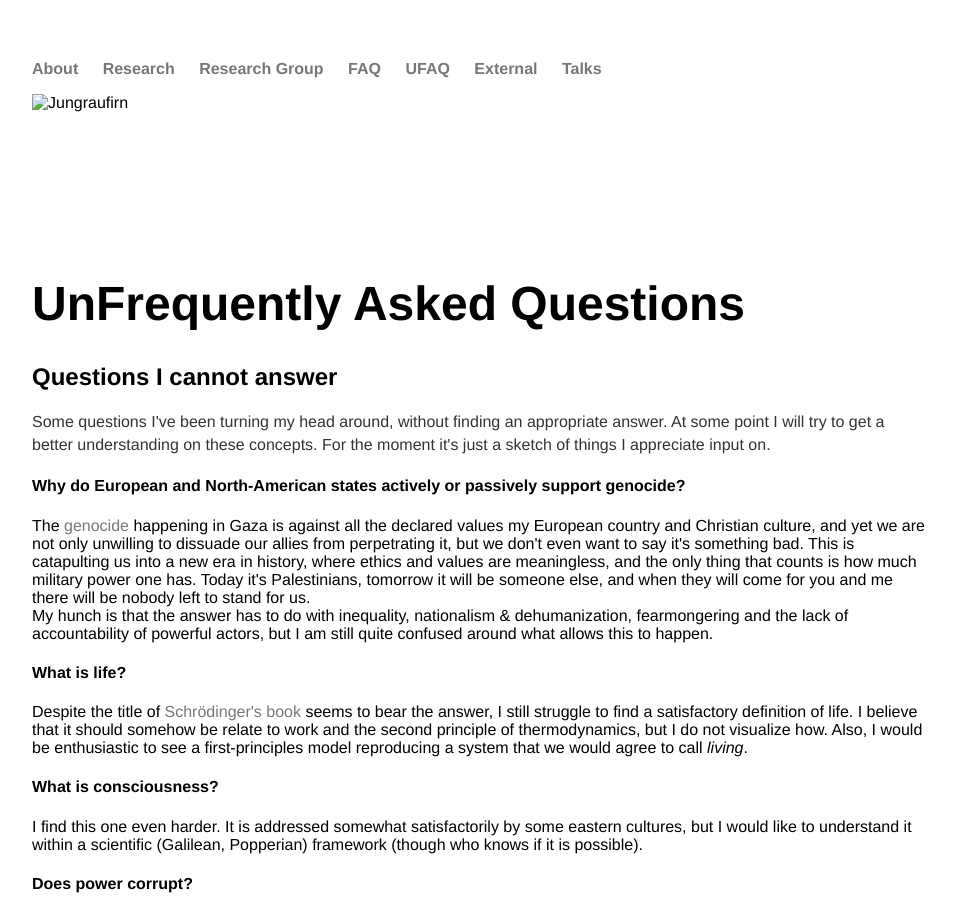
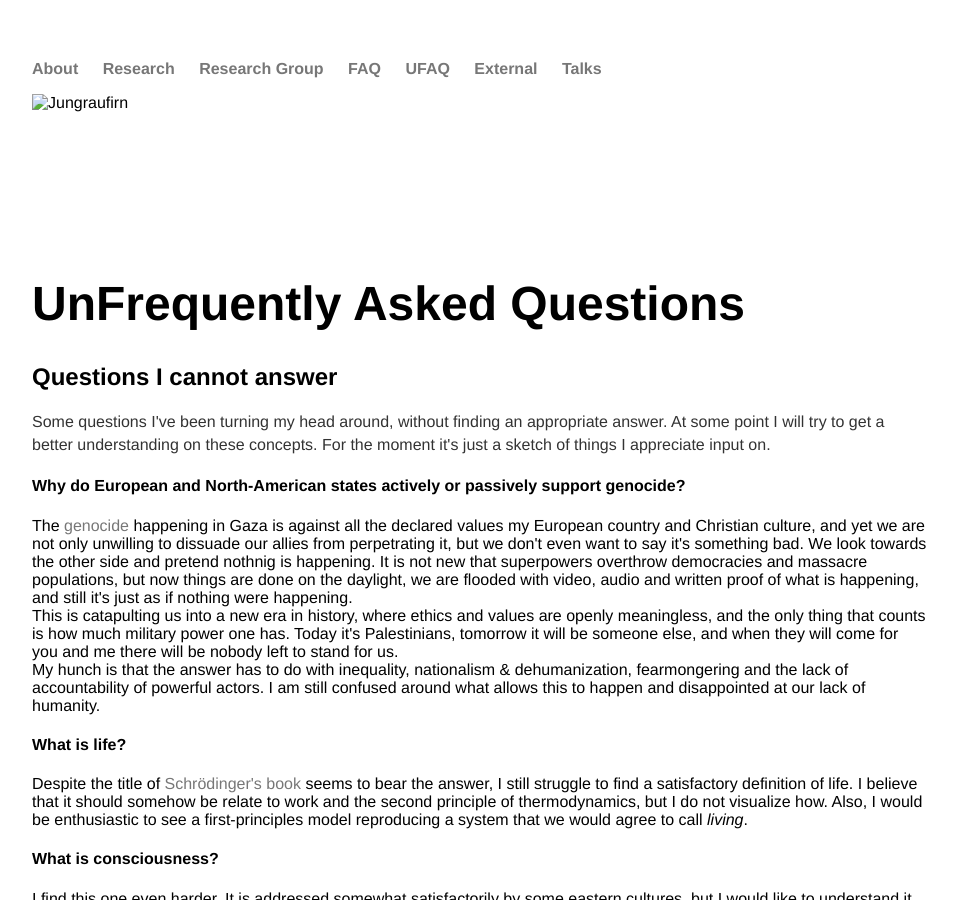
Before and after one commit to mbaityje/mbaityje.github.io, a Jekyll site: the page built from ufaq/index.html, in a window 1280 px wide and 900 px high. Shown: the whole window, without its empty margins (160-1117 px from the left). Built offline with Jekyll 4.4.1, drawn with Linux system fonts in a browser that asks for light colours.

Commit message:
Content changes

```diff
--- a/ufaq/index.html
+++ b/ufaq/index.html
@@ -13,8 +13,11 @@ title: UFAQ
 		<h4>Why do European and North-American states actively or passively support genocide?</h4>
 
 
-		The <a href="https://www.amnesty.org/en/latest/news/2024/12/amnesty-international-concludes-israel-is-committing-genocide-against-palestinians-in-gaza/">genocide</a> happening in Gaza is against all the declared values my European country and Christian culture, and yet we are not only unwilling to dissuade our allies from perpetrating it, but we don't even want to say it's something bad. This is catapulting us into a new era in history, where ethics and values are meaningless, and the only thing that counts is how much military power one has. Today it's Palestinians, tomorrow it will be someone else, and when they will come for you and me there will be nobody left to stand for us.</br>
-		My hunch is that the answer has to do with inequality, nationalism & dehumanization, fearmongering and the lack of accountability of powerful actors, but I am still quite confused around what allows this to happen.
+		The <a href="https://www.amnesty.org/en/latest/news/2024/12/amnesty-international-concludes-israel-is-committing-genocide-against-palestinians-in-gaza/">genocide</a> happening in Gaza is against all the declared values my European country and Christian culture, and yet we are not only unwilling to dissuade our allies from perpetrating it, but we don't even want to say it's something bad. We look towards the other side and pretend nothnig is happening.
+		It is not new that superpowers overthrow democracies and massacre populations, but now things are done on the daylight, we are flooded with video, audio and written proof of what 	is happening, and still it's just as if nothing were happening.</br>
+		This is catapulting us into a new era in history, where ethics and values are openly meaningless, and the only thing that counts is how much military power one has. Today it's Palestinians, tomorrow it will be someone else, and when they will come for you and me there will be nobody left to stand for us.</br>
+		My hunch is that the answer has to do with inequality, nationalism & dehumanization, fearmongering and the lack of accountability of powerful actors.
+		I am still confused around what allows this to happen and disappointed at our lack of humanity.
 
 
 		<h4>What is life?</h4>
```
